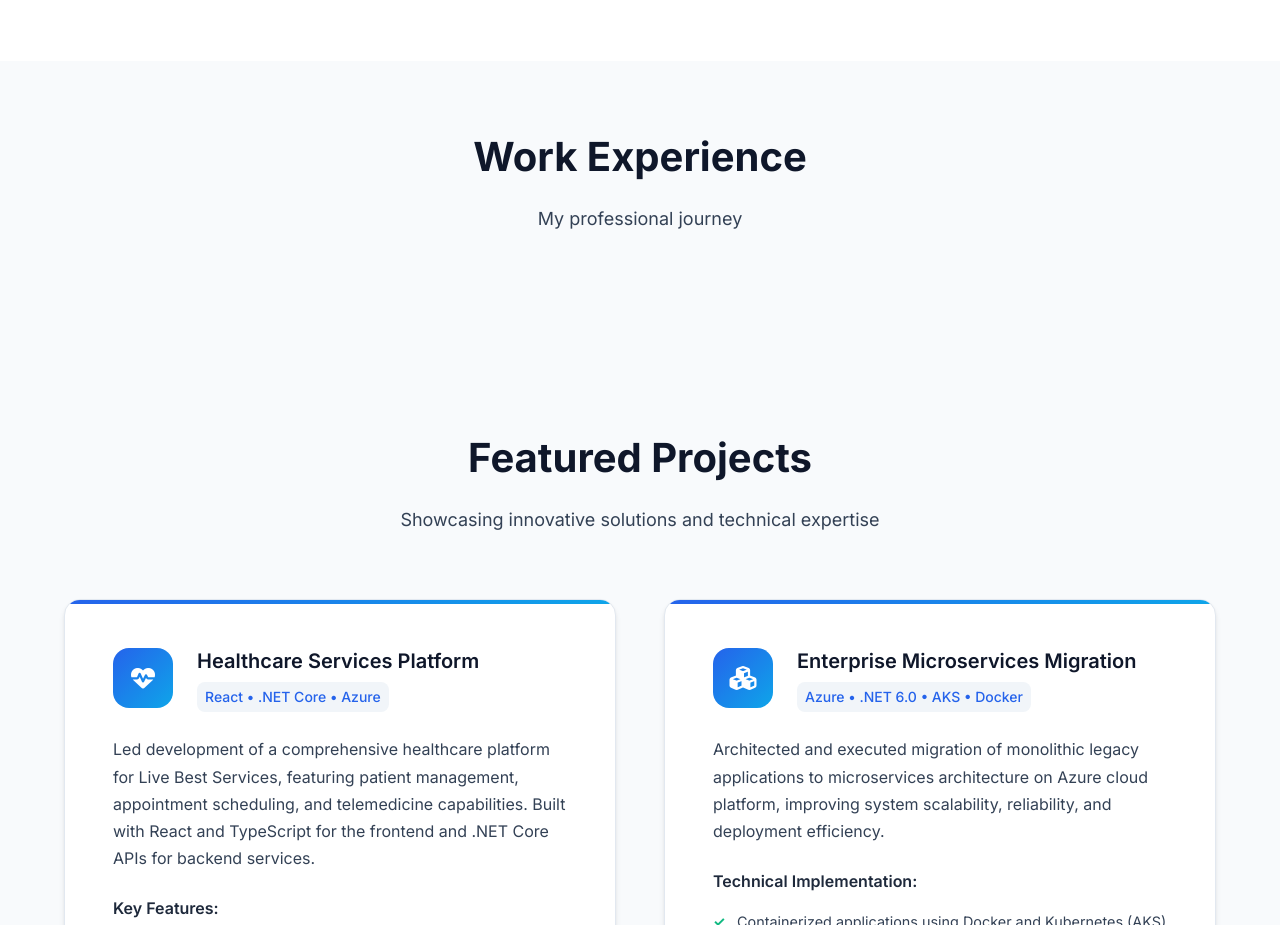
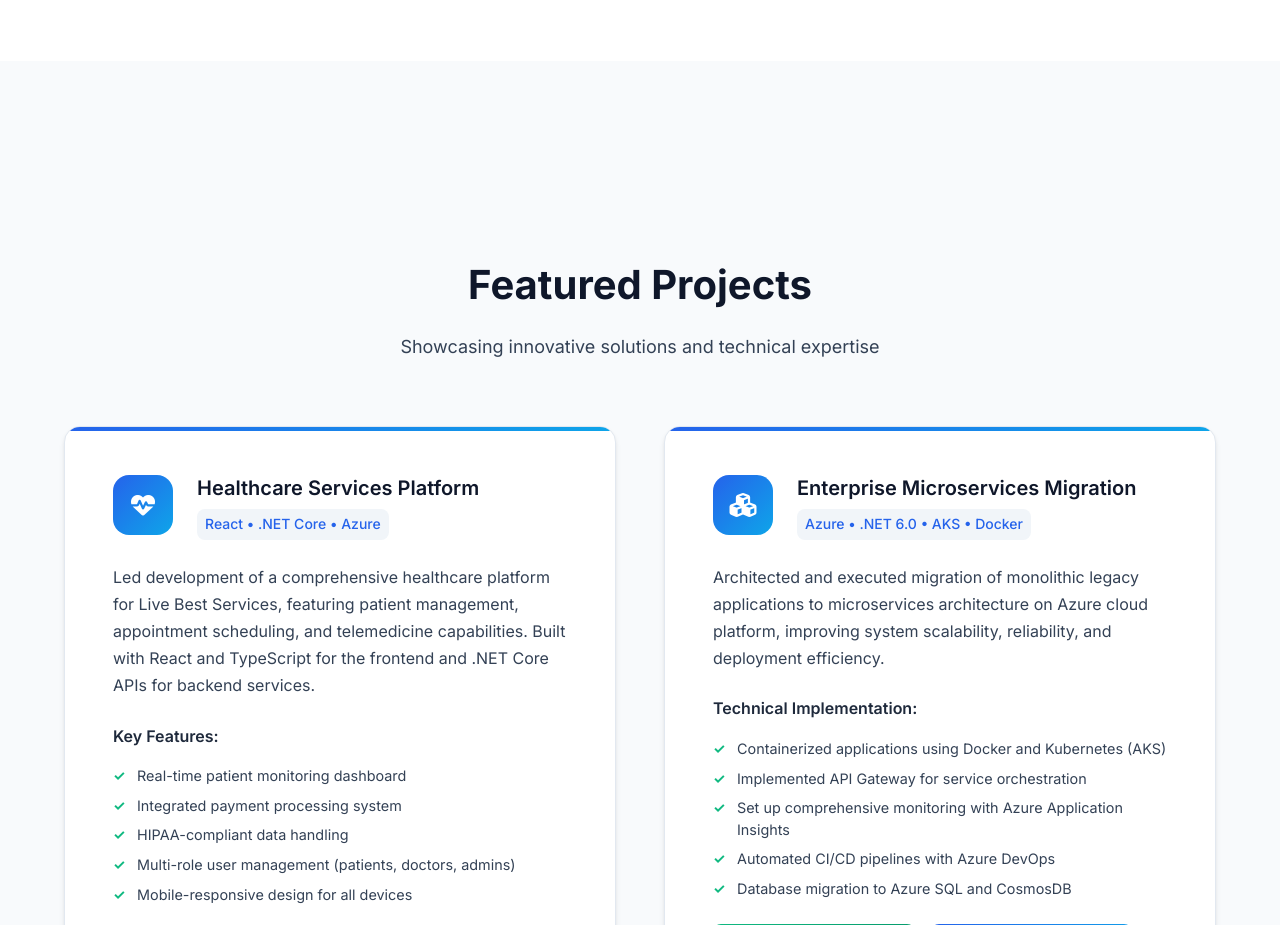
Before and after one commit to learnmv/personal_website, a website: page developer-website/index.html in a window 1280 px wide. Shown: the part 1490-2415 px from the top of the page. Drawn offline with Linux system fonts and the light colour scheme.

Commit message:
modified work experience

```diff
--- a/developer-website/index.html
+++ b/developer-website/index.html
@@ -127,10 +127,6 @@
     <!-- Experience Section -->
     <section id="experience" class="experience">
       <div class="container">
-        <div class="section-header">
-          <h2 class="section-title">Work Experience</h2>
-          <p class="section-subtitle">My professional journey</p>
-        </div>
         <div class="timeline">
 
         </div>
```
